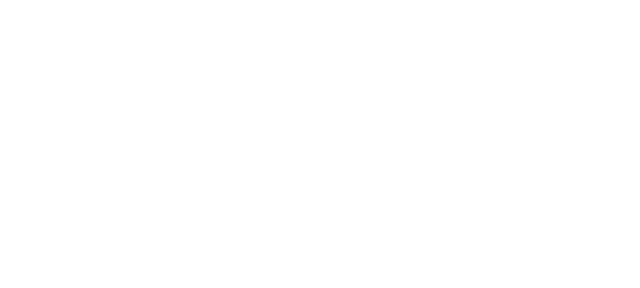
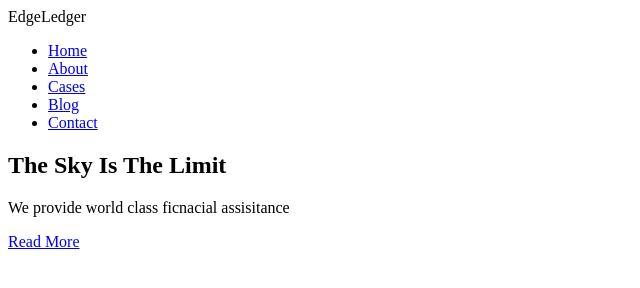
Before and after one commit to edddddr/Edge_Ledger-Website, a plain HTML site: page index.html in a window 1280 px wide. Shown: the whole page, without its empty margins (0-640 px from the left). Drawn offline with Linux system fonts and the light colour scheme; files that its build step writes are made by us from their sources.

Commit message:
Adding Font-Awesome

```diff
--- a/index.html
+++ b/index.html
@@ -4,8 +4,40 @@
         <meta charset="UTF-8" />
         <meta name="viewport" content="width=device-width, initial-scale=1.0" />
         <link rel="stylesheet" href="style.css" />
+        <link
+            rel="stylesheet"
+            href="https://cdnjs.cloudflare.com/ajax/libs/font-awesome/6.5.1/css/all.min.css"
+            integrity="sha512-DTOQO9RWCH3ppGqcWaEA1BIZOC6xxalwEsw9c2QQeAIftl+Vegovlnee1c9QX4TctnWMn13TZye+giMm8e2LwA=="
+            crossorigin="anonymous"
+            referrerpolicy="no-referrer"
+        />
+        <title>Welcome to Edg-Ledger</title>
 
-        <title>Welcome to Edg-Ledger</title>
+        <header class="hero">
+            <div class="logo">
+                <span class="txt-primary-color"
+                    ><i class="fas fa-openbook"></i>Edge</span
+                >Ledger
+            </div>
+
+            <nav>
+                <ul>
+                    <li><a href="index.html">Home</a></li>
+                    <li><a href="about.html">About</a></li>
+                    <li><a href="cases.html">Cases</a></li>
+                    <li><a href="blog.html">Blog</a></li>
+                    <li><a href="contact.html">Contact</a></li>
+                </ul>
+
+                <div class="content">
+                    <h1>The Sky Is The Limit</h1>
+                    <p>We provide world class ficnacial assisitance</p>
+                    <a href="about.html" class="btn"
+                        ><i class="fas fa back-arrow"></i>Read More</a
+                    >
+                </div>
+            </nav>
+        </header>
     </head>
     <body></body>
 </html>
```
